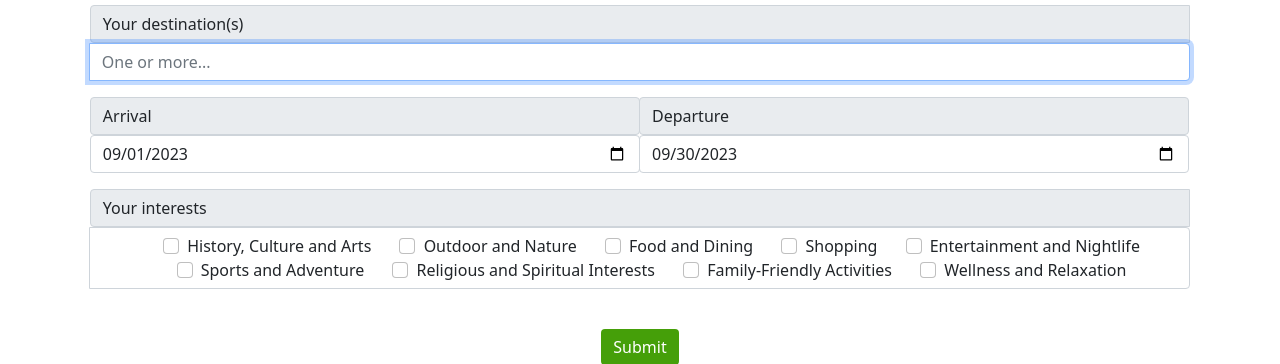
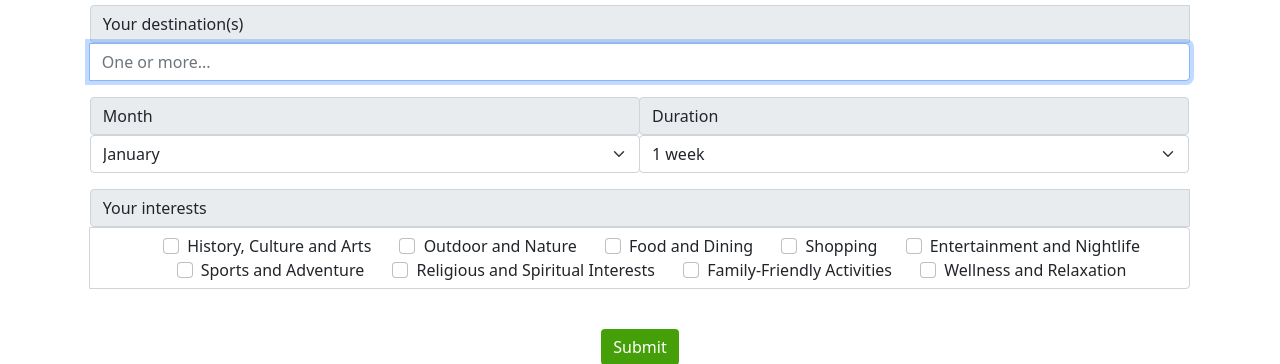
Before and after one commit to riccardoscloud/CS50x_2023, a Flask app: page /generate in a window 1280 px wide. Shown: the part 279-643 px from the top of the page. Run offline with Flask 3, Linux system fonts and the light colour scheme; a user stored in the database is signed in; some libraries are stand-ins or nearby versions.

Commit message:
Adj Generate&Output for cleaner dates, modded FAQ

```diff
--- a/week10/finalproject/app.py
+++ b/week10/finalproject/app.py
@@ -8,6 +8,7 @@ from werkzeug.security import check_password_hash, generate_password_hash
 
 from helpers import apology, login_required, password_check
 
+# Setup OpenAI env
 openai.api_key = os.getenv("OPENAI_API_KEY")
 openai.Model.list()
 
@@ -130,17 +131,30 @@ def register():
 @login_required
 def generate():
 
+    # Set lists for input page
     INTERESTS = ["History, Culture and Arts", "Outdoor and Nature", "Food and Dining", "Shopping", "Entertainment and Nightlife", "Sports and Adventure", "Religious and Spiritual Interests", "Family-Friendly Activities", "Wellness and Relaxation"]
+    MONTHS = ["January", "February", "March", "April", "May", "June", "July", "August", "September", "October", "November", "December"]
+    DURATION = ["1 week", "2 weeks", "3 weeks", "4 weeks"]
 
+    # If POST
     if request.method == "POST":
 
         # Extract variables
         destination = request.form.get("destination")
-        start_date = request.form.get("start_date")
-        end_date = request.form.get("end_date")
+        month = request.form.get("month")
+        duration = request.form.get("duration")
         interests = request.form.getlist("interests")
 
         # Input validation
+        if not destination:
+            return apology("you must input a destination", 400)
+
+        if month not in MONTHS:
+                return apology("do not mess with the code please", 400)
+
+        if duration not in DURATION:
+                return apology("do not mess with the code please", 400)
+
         if not interests:
             return apology("you must select at least one interest", 400)
 
@@ -152,58 +166,44 @@ def generate():
             if i not in INTERESTS:
                 return apology("do not mess with the code please", 400)
 
-            # Extract variables
             interests_list += i + ", "
         interests_list = interests_list.rstrip(", ")
 
-        # Input validation
-        if not destination:
-            return apology("you must input a destination", 400)
-
-        if not start_date or not end_date:
-            return apology("you must input arrival and departure dates", 400)
-
-        if start_date >= end_date:
-            return apology("your departure date must be after the arrival date", 400)
-
-
 
         # Prompt generation
-        PROMPT = f"Destinations are: {destination},\n arrival is: {start_date},\n \
-                    departure is: {end_date},\n interests are: {interests_list}"
+        PROMPT = f"Please provide me with personalized advice for my next holiday to {destination}.\
+            I will be there in {month} for {duration}.\
+            My interests are: {interests}.\
+            The advice should be structured as follows:\
+            1. A first paragraph with general advice regarding {destination}, must-view places and hidden gems.\
+            2. One paragraph for each of the interests I've expressed, with each destination on a seperate bullet point, for example:\
+            Shopping, brief introduction about shopping in {destination}.\
+            - relevant shopping place #1, description;\
+            - relevant shopping place #2, description;\
+            - etc..\
+            3. A final paragraph with a proposed schedule for my trip, which must be relevant to my interests.\
+            All of the above should also be relevant to the moment of the year I'm visiting.\
+            For example you would suggest attending the cherry trees blossom if I were to go to Tokio at the end of March."
 
-        PROMPT_NEW = f"Please provide me with personalized advice for my next holiday to {destination}.\
-                        I will be there between {start_date} and {end_date}.\
-                        My interests are: {interests}.\
-                        The advice should be structured as follows:\
-                        1. A first paragraph with general advice regarding {destination}, must-view places and hidden gems.\
-                        2. One paragraph for each of the interests I've expressed, with each destination on a seperate bullet point, for example:\
-                        Shopping, brief introduction about shopping in {destination}.\
-                        - relevant shopping place #1, description;\
-                        - relevant shopping place #2, description;\
-                        - etc..\
-                        3. A final paragraph with a proposed schedule for my trip, which must be relevant to my interests.\
-                        All of the above should also be relevant to the moment of the year I'm visiting.\
-                        For example you would suggest attending the cherry trees blossom if I were to go to Tokio at the end of March."
-
+        # Query ChatGPT API
         completion = openai.ChatCompletion.create(
             model="gpt-3.5-turbo",
             messages=[
                 {"role": "system", "content": "You are Cicero, an experienced travel guide who has visited the whole world. Use a professional, but friendly tone."},
-                {"role": "user", "content": f"{PROMPT_NEW}"}
+                {"role": "user", "content": f"{PROMPT}"}
             ]
         )
 
+        # Cleanup output
         bad_output = completion.choices[0].message.content
         OUTPUT = bad_output.replace("\n", '<br>')
 
-        # Can do without additional app?
-        return render_template("/output.html", output=OUTPUT)
+        return render_template("/output.html", your_destination=destination, output=OUTPUT)
 
     # User reached route via GET (as by clicking a link or via redirect)
     else:
 
-        return render_template("/generate.html", interests=INTERESTS)
+        return render_template("/generate.html", interests=INTERESTS, months=MONTHS, duration=DURATION)
 
 
 @app.route("/faq")
--- a/week10/finalproject/templates/generate.html
+++ b/week10/finalproject/templates/generate.html
@@ -16,12 +16,20 @@
         </div>
         <div class="input-group mb-3 w-auto">
             <span class="w-50">
-                <span class="input-group-text">Arrival</span>
-                <input autocomplete="off" class="form-control mx-auto" id="start_date" name="start_date" placeholder="Start date" type="date" value="2023-09-01" min="2023-09-01" max="2025-12-31">
+                <span class="input-group-text">Month</span>
+                <select class="form-select" aria-label="Month" id="month" name="month">
+                    {% for month in months %}
+                        <option value="{{ month }}">{{ month }}</option>
+                    {% endfor %}
+                </select>
             </span>
             <span class="w-50">
-                <span class="input-group-text" id="basic-addon2">Departure</span>
-                <input autocomplete="off" class="form-control mx-auto" id="end_date" name="end_date" placeholder="End date" type="date" value="2023-09-30" min="2023-09-02" max="2025-12-31">
+                <span class="input-group-text">Duration</span>
+                <select class="form-select" aria-label="Duration" id="duration" name="duration">
+                    {% for weeks in duration %}
+                        <option value="{{ weeks }}">{{ weeks }}</option>
+                    {% endfor %}
+                </select>
             </span>
         </div>
         <div class="input-group mb-3">
--- a/week10/finalproject/templates/output.html
+++ b/week10/finalproject/templates/output.html
@@ -6,10 +6,13 @@
 
 {% block main %}
 <div class="header">
-    <h1>Output</h1>
+    <h1>Your trip to {{ your_destination }}</h1>
 </div>
 <div class="container">
         <p>{{ output | safe }}</p>
+        <div>
+            <img src="/static/cicero_white.png" width="250" height="250">
+        </div>
         <br><br><br>
 </div>
 
```
Also changed, not shown: week10/finalproject/templates/faq.html (+6 -2 lines), 1 other file.
